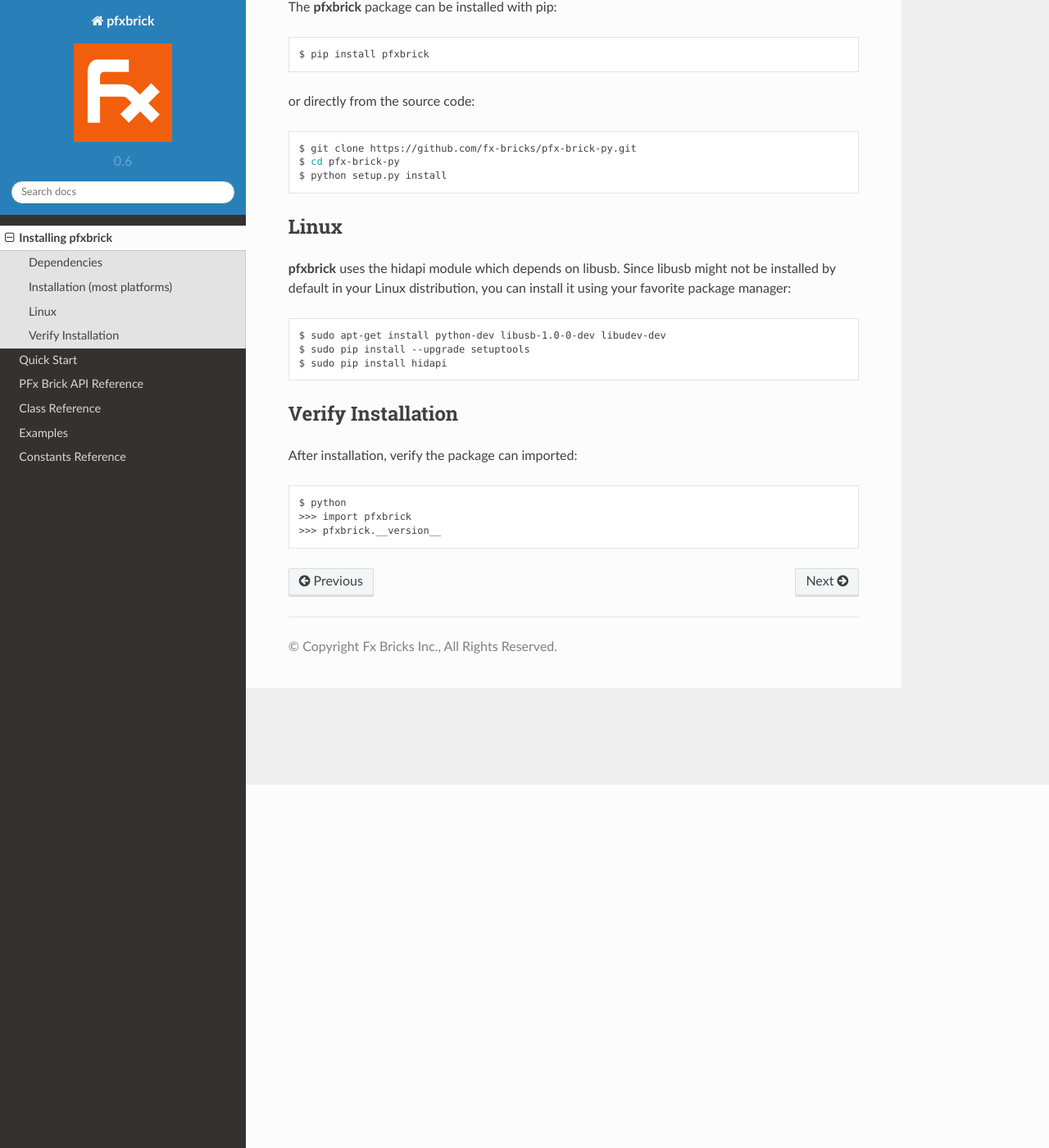
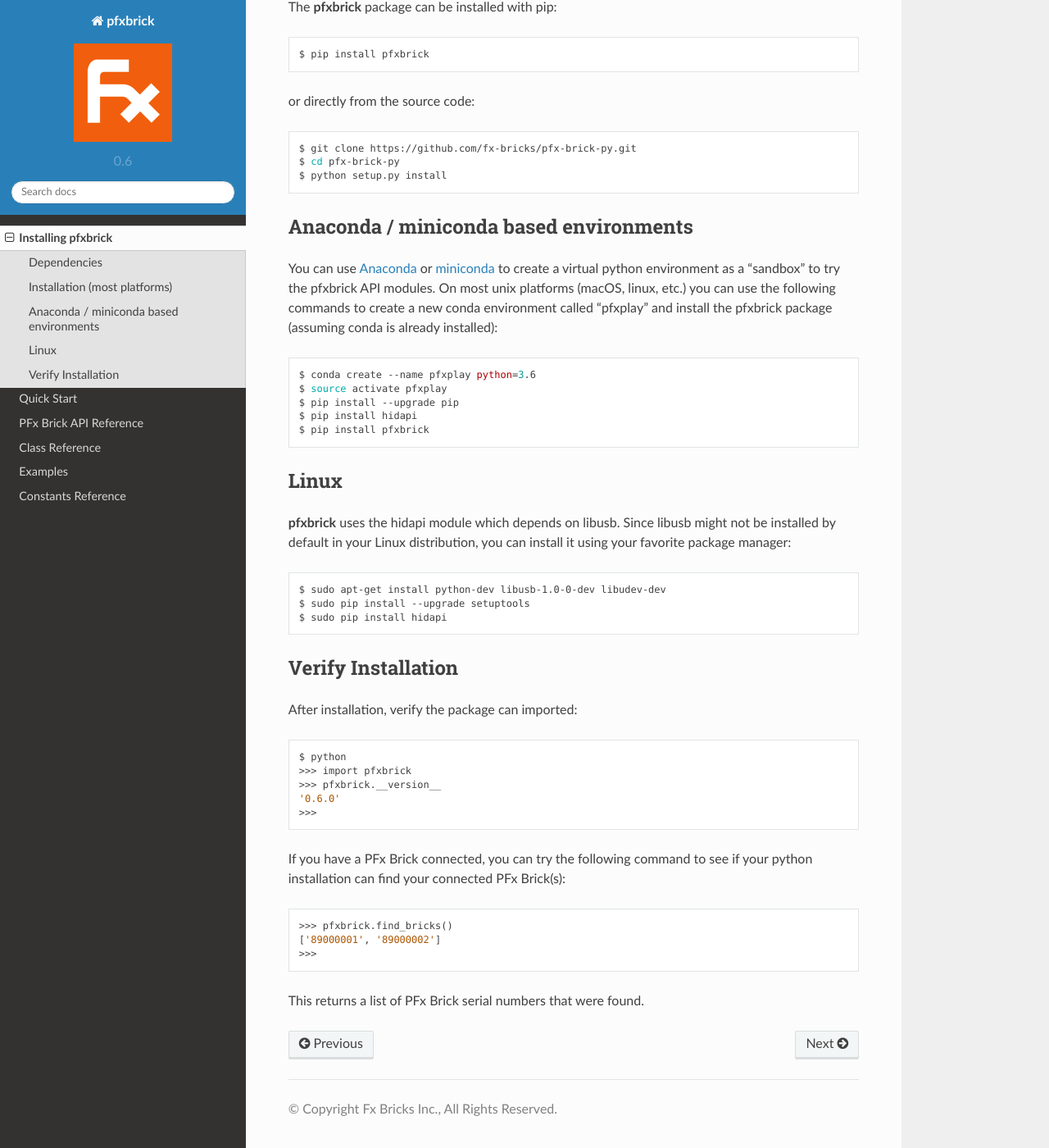
Before and after one commit to fx-bricks/pfx-brick-py, a Sphinx documentation site: the page built from doc/installation.rst, in a window 1280 px wide and 1400 px high, scrolled down 443 px. Shown: the whole window at 82% size. Built offline with Sphinx 7.4.7 and the Read the Docs theme 2.0.0, drawn with Linux system fonts in a browser that asks for light colours.

```diff
--- a/doc/installation.rst
+++ b/doc/installation.rst
@@ -31,6 +31,20 @@ or directly from the source code:
     $ cd pfx-brick-py
     $ python setup.py install
 
+Anaconda / miniconda based environments
+---------------------------------------
+
+You can use `Anaconda <https://www.anaconda.com/download/>`_ or `miniconda <https://conda.io/miniconda.html>`_ to create a virtual python environment as a "sandbox" to try the pfxbrick API modules. On most unix platforms (macOS, linux, etc.) you can use the following commands to create a new conda environment called "pfxplay" and install the pfxbrick package (assuming conda is already installed):
+
+.. code-block:: shell
+
+    $ conda create --name pfxplay python=3.6
+    $ source activate pfxplay
+    $ pip install --upgrade pip
+    $ pip install hidapi
+    $ pip install pfxbrick
+
+
 Linux
 -----
 
@@ -53,3 +67,15 @@ After installation, verify the package can imported:
     $ python
     >>> import pfxbrick
     >>> pfxbrick.__version__
+    '0.6.0'
+    >>>
+
+If you have a PFx Brick connected, you can try the following command to see if your python installation can find your connected PFx Brick(s):
+
+.. code-block:: shell
+
+    >>> pfxbrick.find_bricks()
+    ['89000001', '89000002']
+    >>>
+
+This returns a list of PFx Brick serial numbers that were found.
--- a/setup.py
+++ b/setup.py
@@ -43,15 +43,11 @@ check_python_version()
 setuptools.setup(
     name=read_package_variable('__project__'),
     version=read_package_variable('__version__'),
-
     description="A python API for host control of USB connected PFx Bricks.",
     url='https://github.com/fx-bricks/pfx-brick-py',
     author='Fx Bricks Inc.',
     author_email='info@fxbricks.com',
-
     packages=setuptools.find_packages(),
-    entry_points={'console_scripts': []},
-
     long_description=build_description(),
     license='MIT',
     classifiers=[
```
Also changed, not shown: 2 other files.
